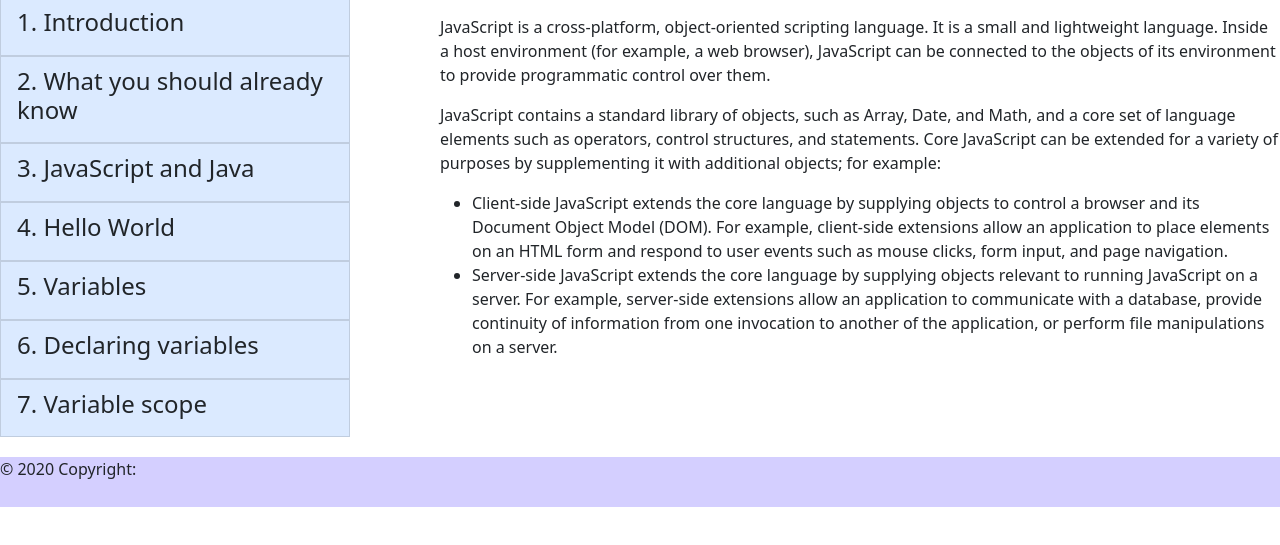
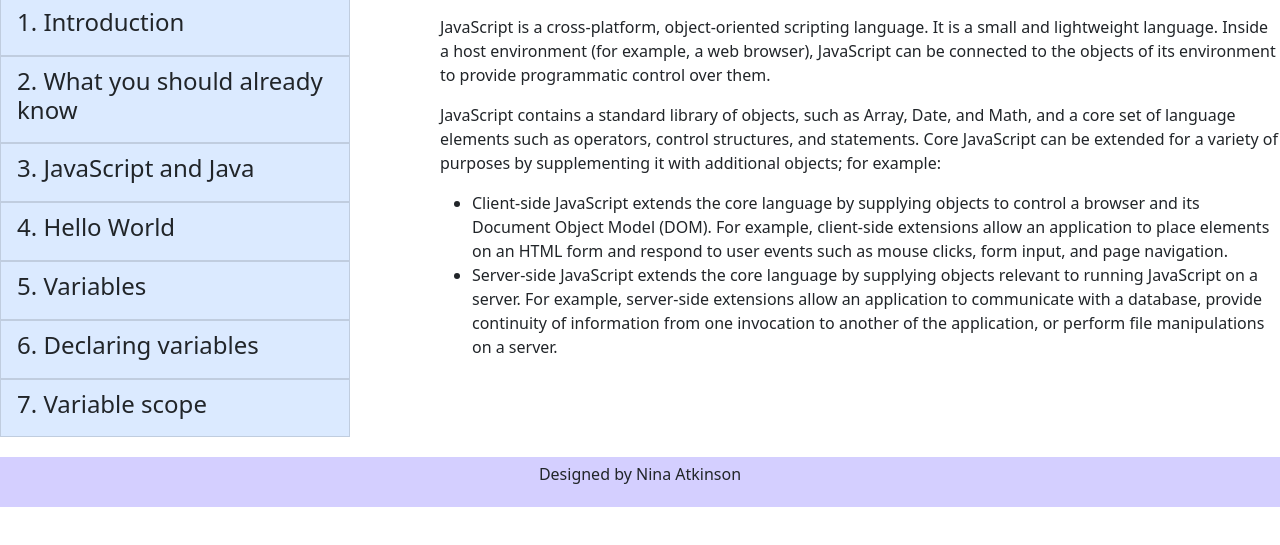
Before and after one commit to Nina817/Technical-documentation-page, a plain HTML site: page index.html in a window 1280 px wide. Shown: the part 293-838 px from the top of the page. Drawn offline with nearby package versions, Linux system fonts and the light colour scheme.

Commit message:
editing footer

```diff
--- a/index.html
+++ b/index.html
@@ -209,7 +209,7 @@
 
    <footer>
       <div>
-        <p>© 2020 Copyright:</p>
+        <p>Designed by Nina Atkinson</p>
       </div>
     </footer>
 
--- a/style.css
+++ b/style.css
@@ -87,4 +87,7 @@ footer{
      width: 100%;
      bottom: 0;
      margin-top: 100px;
+     display: flex;
+     justify-content: center;
+     align-items: center;
  }
```
